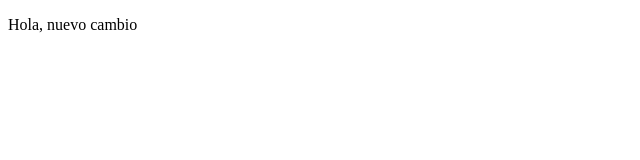
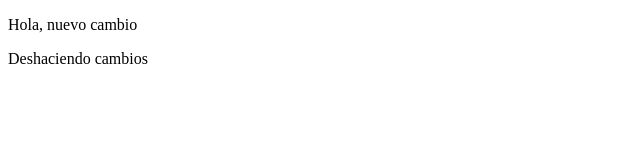
Before and after one commit to rubencadalsof-insti/repositorio_remoto, a plain HTML site: page index.html in a window 1280 px wide. Shown: the whole page, without its empty margins (0-640 px from the left). Drawn offline with Linux system fonts and the light colour scheme.

Commit message:
Breaking changes

```diff
--- a/index.html
+++ b/index.html
@@ -9,6 +9,7 @@
     <main>
         <section>
             <p>Hola, nuevo cambio</p>
+            <p>Deshaciendo cambios</p>
         </section>
     </main>
 </body>
```
